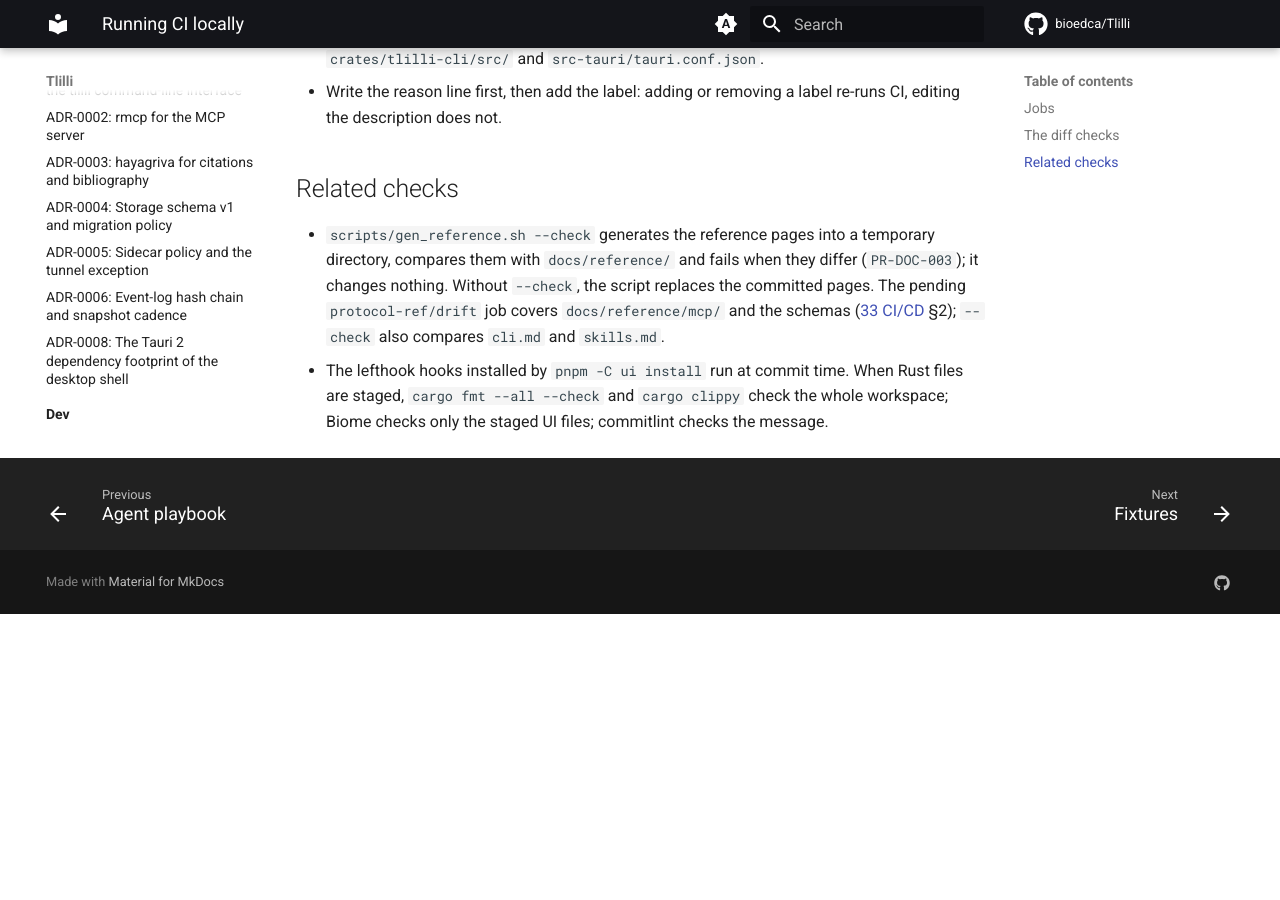
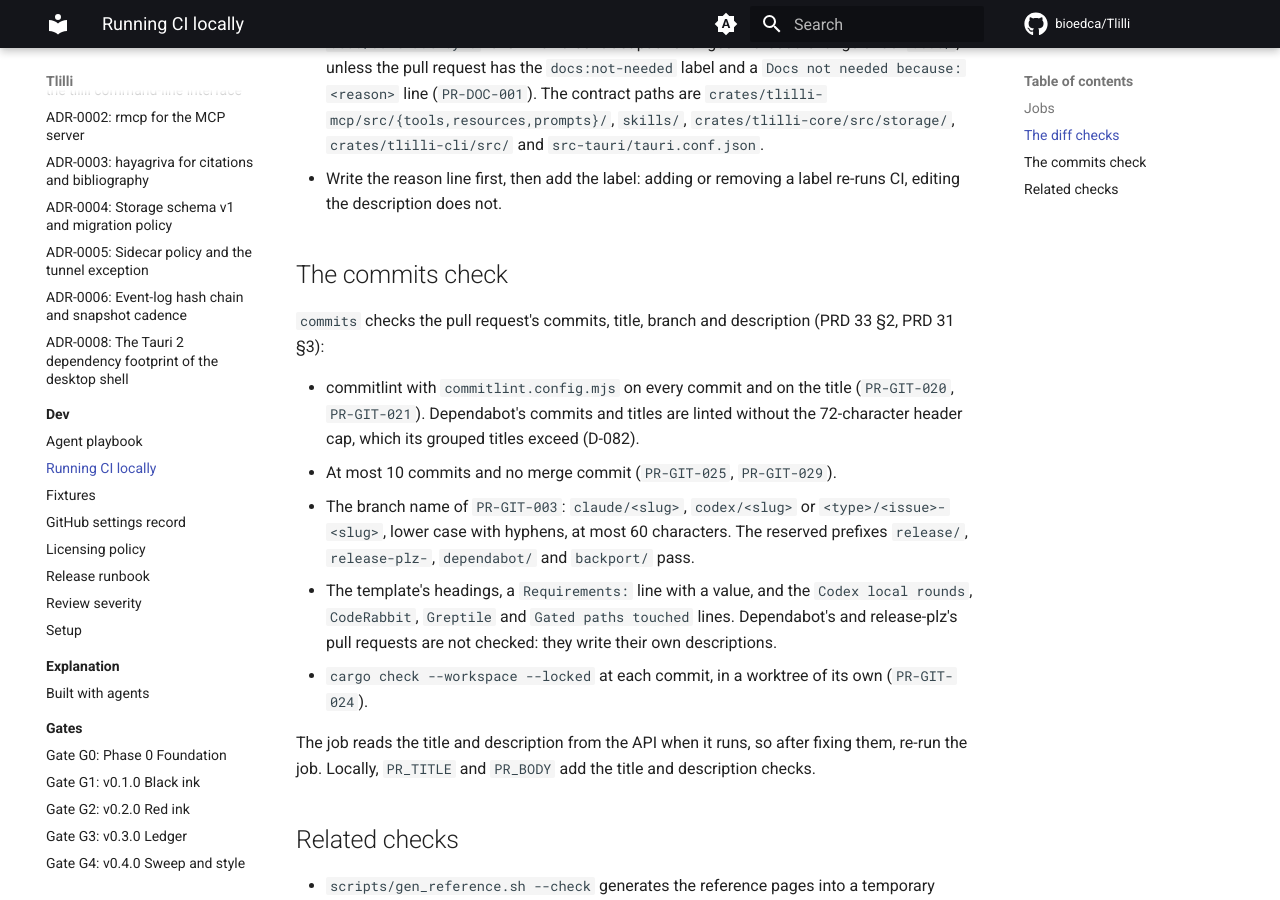
Before and after one commit to bioedca/Tlilli, an MkDocs documentation site: the page built from docs/dev/ci.md, in a window 1280 px wide and 900 px high, scrolled down 1990 px. Built offline with MkDocs 1.6.1 and Material for MkDocs 9.7.7, drawn with Linux system fonts in a browser that asks for light colours; comment, search, counter and statistics services are not loaded; before the commit the page ends 2604 px from its top, so only the background shows below that; some of the changed text lies outside the part shown.

Commit message:
ci(ci): add the commits check
The commits job of PRD 33 section 2, in scripts/pr_checks.sh:

- commitlint on every commit and on the title (PR-GIT-020,
  PR-GIT-021); Dependabot's are linted without the 72-character
  header cap, which its grouped titles exceed (D-082);
- at most 10 commits and no merge commit (PR-GIT-025, PR-GIT-029);
- the branch name of PR-GIT-003, the reserved prefixes passing;
- the template's headings, the Requirements line and the Review
  pipeline lines (PRD 31 section 3), except for Dependabot and
  release-plz, which write their own descriptions;
- cargo check at each commit, in a worktree of its own (PR-GIT-024).

The job reads the title and description from the API when it runs,
so a re-run after an edit checks the edit. scripts/ci.sh runs the
same checks as its commits job.

Signed-off-by: bioedca <131809205+bioedca@users.noreply.github.com>

```diff
--- a/commitlint.config.mjs
+++ b/commitlint.config.mjs
@@ -33,6 +33,10 @@ const scopes = [
   "fixtures",
 ];
 
+// Dependabot's grouped titles run past 72 characters, so its commits and titles are linted without the
+// header cap (D-082). scripts/pr_checks.sh sets this for Dependabot's pull requests only.
+const dependabot = process.env.TLILLI_COMMITLINT_DEPENDABOT === "1";
+
 export default {
   // commitlint splits a scope on `/`, `\\` and `,` before scope-enum runs, so `core/ui` would pass as
   // two listed scopes. PR-GIT-020 allows exactly one scope from the closed list.
@@ -65,7 +69,7 @@ export default {
     // Lower-case first letter: reject the capitalised styles.
     "subject-case": [2, "never", ["sentence-case", "start-case", "pascal-case", "upper-case"]],
     "subject-full-stop": [2, "never", "."],
-    "header-max-length": [2, "always", 72],
+    "header-max-length": dependabot ? [0] : [2, "always", 72],
     "body-leading-blank": [2, "always"],
     // PR-GIT-021 asks for a 72-column body; a warning keeps long URLs from blocking a commit.
     "body-max-line-length": [1, "always", 72],
--- a/docs/dev/ci.md
+++ b/docs/dev/ci.md
@@ -18,6 +18,7 @@ The script installs no toolchain: it expects rustup, cargo-nextest, cargo-deny,
 | `rust-test` | `cargo nextest run --workspace --all-features` (which includes the drift test of the generated reference pages), the same for `tlilli-core` with `--no-default-features`, then `cargo test --doc --workspace` |
 | `ui` | `pnpm -C ui install --frozen-lockfile`, then `exec biome ci .`, `typecheck`, `exec vitest run --coverage`, `build` and the Playwright smoke subset, `exec playwright test --grep @smoke` (it needs a Chromium; see [Setup](setup.md)) |
 | `docs-build` | `scripts/docs.sh` (`mkdocs build --strict`), then, when `Cargo.toml` exists, `scripts/api_docs.sh`: `cargo doc --workspace --no-deps` into `site/api` with a page that lists the crates |
+| `commits` | `scripts/pr_checks.sh commits`: commitlint on the commits since `origin/main`, their count, merge commits and the branch name; then `scripts/pr_checks.sh build-each`: `cargo check --workspace --locked` at each commit |
 | `size/limit` | `scripts/pr_checks.sh size`: the hand-written changed lines of the commits since `origin/main` against the cap of 400, and the file-size caps |
 | `docs/contract-sync` | `scripts/pr_checks.sh contract-sync`: a change to a contract path also changes `docs/` |
 | `tauri/linux` | `pnpm -C ui install --frozen-lockfile`, then `pnpm -C ui tauri build --no-bundle` |
@@ -40,6 +41,18 @@ Pending jobs are named but not run until the rest of the `ci.yml` rewrite (boots
 - `docs/contract-sync` fails when a contract path changes without a change under `docs/`, unless the pull request has the `docs:not-needed` label and a `Docs not needed because: <reason>` line (`PR-DOC-001`). The contract paths are `crates/tlilli-mcp/src/{tools,resources,prompts}/`, `skills/`, `crates/tlilli-core/src/storage/`, `crates/tlilli-cli/src/` and `src-tauri/tauri.conf.json`.
 - Write the reason line first, then add the label: adding or removing a label re-runs CI, editing the description does not.
 
+## The commits check
+
+`commits` checks the pull request's commits, title, branch and description (PRD 33 §2, PRD 31 §3):
+
+- commitlint with `commitlint.config.mjs` on every commit and on the title (`PR-GIT-020`, `PR-GIT-021`). Dependabot's commits and titles are linted without the 72-character header cap, which its grouped titles exceed (D-082).
+- At most 10 commits and no merge commit (`PR-GIT-025`, `PR-GIT-029`).
+- The branch name of `PR-GIT-003`: `claude/<slug>`, `codex/<slug>` or `<type>/<issue>-<slug>`, lower case with hyphens, at most 60 characters. The reserved prefixes `release/`, `release-plz-`, `dependabot/` and `backport/` pass.
+- The template's headings, a `Requirements:` line with a value, and the `Codex local rounds`, `CodeRabbit`, `Greptile` and `Gated paths touched` lines. Dependabot's and release-plz's pull requests are not checked: they write their own descriptions.
+- `cargo check --workspace --locked` at each commit, in a worktree of its own (`PR-GIT-024`).
+
+The job reads the title and description from the API when it runs, so after fixing them, re-run the job. Locally, `PR_TITLE` and `PR_BODY` add the title and description checks.
+
 ## Related checks
 
 - `scripts/gen_reference.sh --check` generates the reference pages into a temporary directory, compares them with `docs/reference/` and fails when they differ (`PR-DOC-003`); it changes nothing. Without `--check`, the script replaces the committed pages. The pending `protocol-ref/drift` job covers `docs/reference/mcp/` and the schemas ([33 CI/CD](../prd/33-ci-cd.md) §2); `--check` also compares `cli.md` and `skills.md`.
```
Also changed, not shown: other parts of docs/dev/ci.md (+1 -1 lines), CONTRIBUTING.md (+3 -3 lines), docs/prd/30-git-workflow.md (+1 -1 lines), docs/prd/41-risks-and-decision-log.md (+1 -0 lines), 5 other files.
